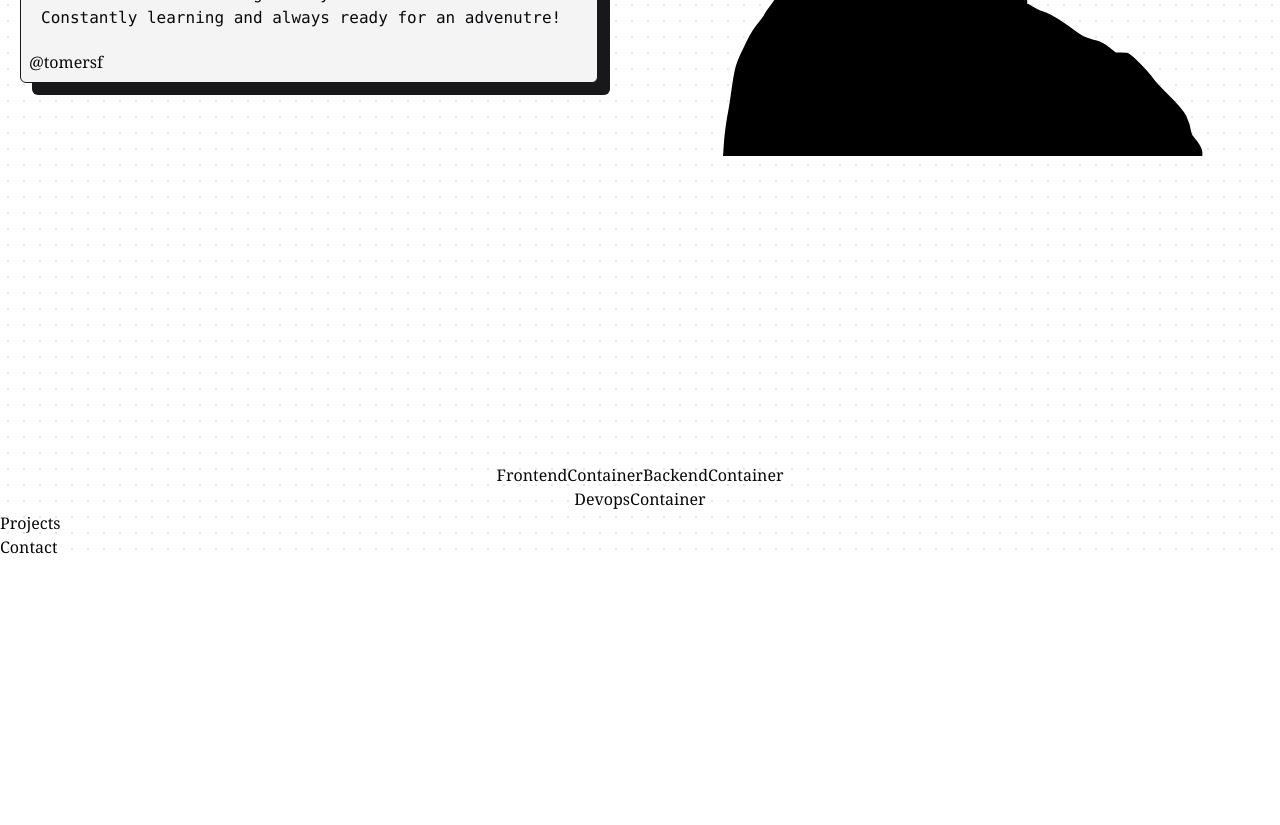
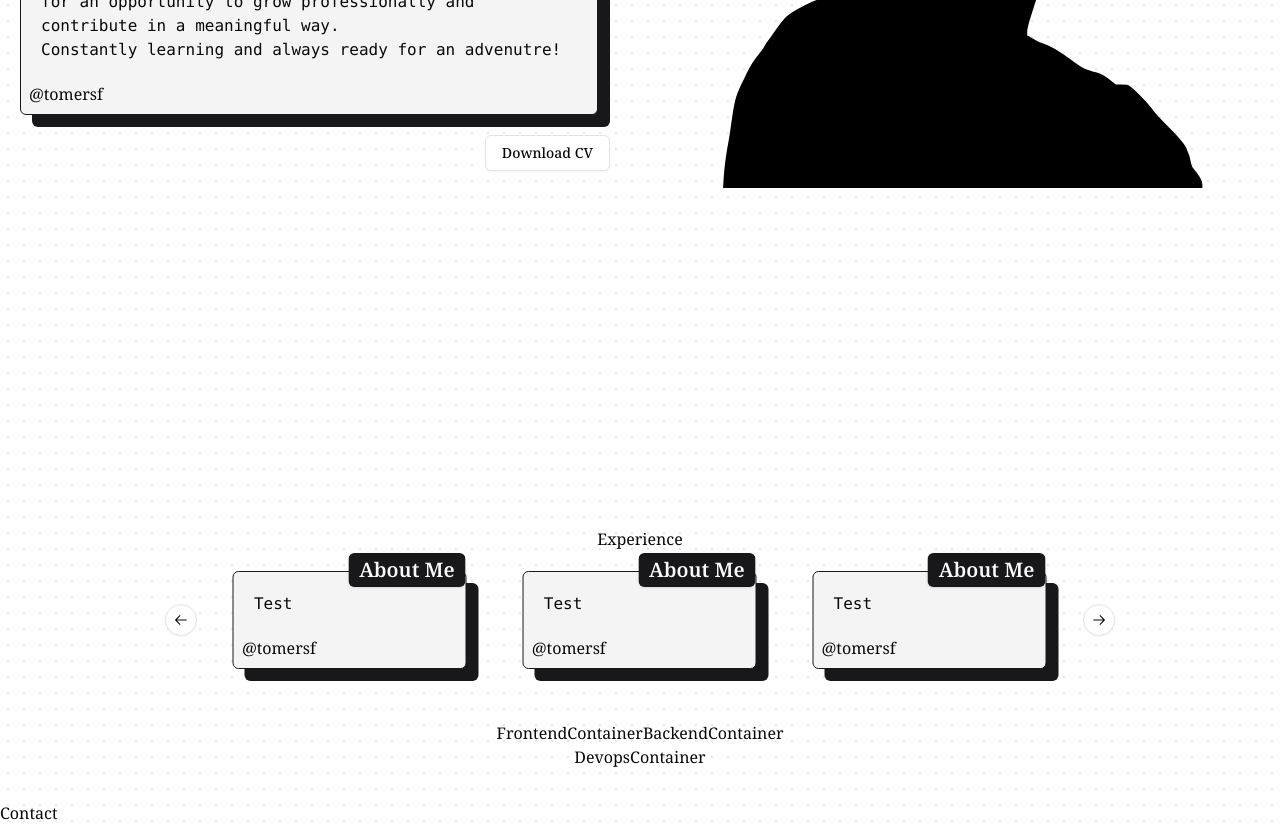
Before and after one commit to tomersf/portfolio, a Next.js app: page / in a window 1280 px wide. Shown: the part 740-1565 px from the top of the page. Before the commit the page ends 1299 px from the top, so only its background shows below. Built offline with nearby package versions, Linux system fonts and the light colour scheme; a web font is replaced by a local one.

Commit message:
fix header z-index, add carousel and resume btn

```diff
--- a/package.json
+++ b/package.json
@@ -18,6 +18,7 @@
     "@radix-ui/react-slot": "^1.0.2",
     "class-variance-authority": "^0.7.0",
     "clsx": "^2.1.0",
+    "embla-carousel-react": "^8.0.2",
     "framer-motion": "^11.0.25",
     "next": "14.1.4",
     "next-themes": "^0.3.0",
--- a/src/app/page.tsx
+++ b/src/app/page.tsx
@@ -1,23 +1,23 @@
 import About from "@/components/sections/about";
 import Contact from "@/components/sections/contact";
 import Hero from "@/components/sections/hero";
-import Projects from "@/components/sections/projects";
+import Experience from "@/components/sections/experience";
 import Skills from "@/components/sections/skills";
 
 export default function Home() {
   return (
-    <main className="min-h-screen bg-[radial-gradient(#e5e7eb_1px,transparent_1px)] [background-size:16px_16px] dark:[background-size:0px_0px] -z-20">
-      <section className="h-[20vh] md:h-[35vh] lg:h-[55vh]">
+    <main className="min-h-screen bg-[radial-gradient(#e5e7eb_1px,transparent_1px)] [background-size:16px_16px] dark:[background-size:0px_0px] -z-20 flex flex-col gap-24 md:gap-8">
+      <section className="md:h-[35vh] lg:h-[55vh]">
         <Hero />
       </section>
-      <section className="" id="about">
+      <section className="max-h-[800px]" id="about">
         <About />
+      </section>
+      <section className="" id="projects">
+        <Experience />
       </section>
       <section className="" id="skills">
         <Skills />
-      </section>
-      <section className="" id="projects">
-        <Projects />
       </section>
       <section className="" id="contact">
         <Contact />
--- /dev/null
+++ b/src/components/containers/experience.tsx
@@ -0,0 +1,10 @@
+import React from "react";
+import Container from "../container";
+
+type Props = {};
+
+const ExperienceContainer = (props: Props) => {
+  return <Container body={"Test"} badge="About Me" footer="@tomersf" />;
+};
+
+export default ExperienceContainer;
--- a/src/components/header.tsx
+++ b/src/components/header.tsx
@@ -6,7 +6,7 @@
 
 const Header = () => {
   return (
-    <header className="sticky top-0 z-50 w-full border-b border-border/40 bg-background/95 backdrop-blur supports-[backdrop-filter]:bg-background/60">
+    <header className="sticky top-0 z-[100] w-full border-b border-border/40 bg-background/95 backdrop-blur supports-[backdrop-filter]:bg-background/60">
       <div className="flex md:pr-5">
         <div className="flex flex-grow">
           <div className="">
--- /dev/null
+++ b/src/components/resume-button.tsx
@@ -0,0 +1,16 @@
+"use client";
+
+import React from "react";
+import { Button } from "./ui/button";
+
+const ResumeButton = () => {
+  return (
+    <div className="rounded-md">
+      <a href="/resume.pdf">
+        <Button variant="outline">Download CV</Button>
+      </a>
+    </div>
+  );
+};
+
+export default ResumeButton;
--- a/src/components/sections/about.tsx
+++ b/src/components/sections/about.tsx
@@ -1,19 +1,20 @@
-"use client";
 import React from "react";
 import TomerSvg from "../self-portrait-svg";
 import AboutContainer from "../containers/about";
+import ResumeButton from "../resume-button";
 
-type Props = {};
-
-const About = (props: Props) => {
+const About = () => {
   return (
-    <div className="flex gap-11 ">
-      <div className="w-full ">
+    <div className="flex gap-11">
+      <div className="w-full flex flex-col items-center md:items-end">
         <div>
           <AboutContainer />
         </div>
+        <div className="relative flex justify-end  md:pr-2">
+          <ResumeButton />
+        </div>
       </div>
-      <div className="md:flex w-full h-full hidden">
+      <div className="md:flex w-full hidden">
         <div className="w-full">
           <TomerSvg />
         </div>
--- /dev/null
+++ b/src/components/sections/experience.tsx
@@ -0,0 +1,35 @@
+import React from "react";
+
+import {
+  Carousel,
+  CarouselContent,
+  CarouselItem,
+  CarouselNext,
+  CarouselPrevious,
+} from "@/components/ui/carousel";
+import ExperienceContainer from "../containers/experience";
+
+export default function Experience() {
+  return (
+    <div className="flex flex-col items-center justify-center">
+      <h1>Experience</h1>
+      <div className="w-2/3">
+        <Carousel
+          opts={{
+            loop: true,
+          }}
+        >
+          <CarouselContent>
+            {Array.from({ length: 5 }).map((_, index) => (
+              <CarouselItem key={index} className="md:basis-1/2 lg:basis-1/3">
+                <ExperienceContainer />
+              </CarouselItem>
+            ))}
+          </CarouselContent>
+          <CarouselPrevious />
+          <CarouselNext />
+        </Carousel>
+      </div>
+    </div>
+  );
+}
--- a/src/components/sections/projects.tsx
+++ /dev/null
@@ -1,9 +0,0 @@
-import React from "react";
-
-type Props = {};
-
-const Projects = (props: Props) => {
-  return <div>Projects</div>;
-};
-
-export default Projects;
--- /dev/null
+++ b/src/components/ui/carousel.tsx
@@ -0,0 +1,262 @@
+"use client"
+
+import * as React from "react"
+import { ArrowLeftIcon, ArrowRightIcon } from "@radix-ui/react-icons"
+import useEmblaCarousel, {
+  type UseEmblaCarouselType,
+} from "embla-carousel-react"
+
+import { cn } from "@/lib/utils"
+import { Button } from "@/components/ui/button"
+
+type CarouselApi = UseEmblaCarouselType[1]
+type UseCarouselParameters = Parameters<typeof useEmblaCarousel>
+type CarouselOptions = UseCarouselParameters[0]
+type CarouselPlugin = UseCarouselParameters[1]
+
+type CarouselProps = {
+  opts?: CarouselOptions
+  plugins?: CarouselPlugin
+  orientation?: "horizontal" | "vertical"
+  setApi?: (api: CarouselApi) => void
+}
+
+type CarouselContextProps = {
+  carouselRef: ReturnType<typeof useEmblaCarousel>[0]
+  api: ReturnType<typeof useEmblaCarousel>[1]
+  scrollPrev: () => void
+  scrollNext: () => void
+  canScrollPrev: boolean
+  canScrollNext: boolean
+} & CarouselProps
+
+const CarouselContext = React.createContext<CarouselContextProps | null>(null)
+
+function useCarousel() {
+  const context = React.useContext(CarouselContext)
+
+  if (!context) {
+    throw new Error("useCarousel must be used within a <Carousel />")
+  }
+
+  return context
+}
+
+const Carousel = React.forwardRef<
+  HTMLDivElement,
+  React.HTMLAttributes<HTMLDivElement> & CarouselProps
+>(
+  (
+    {
+      orientation = "horizontal",
+      opts,
+      setApi,
+      plugins,
+      className,
+      children,
+      ...props
+    },
+    ref
+  ) => {
+    const [carouselRef, api] = useEmblaCarousel(
+      {
+        ...opts,
+        axis: orientation === "horizontal" ? "x" : "y",
+      },
+      plugins
+    )
+    const [canScrollPrev, setCanScrollPrev] = React.useState(false)
+    const [canScrollNext, setCanScrollNext] = React.useState(false)
+
+    const onSelect = React.useCallback((api: CarouselApi) => {
+      if (!api) {
+        return
+      }
+
+      setCanScrollPrev(api.canScrollPrev())
+      setCanScrollNext(api.canScrollNext())
+    }, [])
+
+    const scrollPrev = React.useCallback(() => {
+      api?.scrollPrev()
+    }, [api])
+
+    const scrollNext = React.useCallback(() => {
+      api?.scrollNext()
+    }, [api])
+
+    const handleKeyDown = React.useCallback(
+      (event: React.KeyboardEvent<HTMLDivElement>) => {
+        if (event.key === "ArrowLeft") {
+          event.preventDefault()
+          scrollPrev()
+        } else if (event.key === "ArrowRight") {
+          event.preventDefault()
+          scrollNext()
+        }
+      },
+      [scrollPrev, scrollNext]
+    )
+
+    React.useEffect(() => {
+      if (!api || !setApi) {
+        return
+      }
+
+      setApi(api)
+    }, [api, setApi])
+
+    React.useEffect(() => {
+      if (!api) {
+        return
+      }
+
+      onSelect(api)
+      api.on("reInit", onSelect)
+      api.on("select", onSelect)
+
+      return () => {
+        api?.off("select", onSelect)
+      }
+    }, [api, onSelect])
+
+    return (
+      <CarouselContext.Provider
+        value={{
+          carouselRef,
+          api: api,
+          opts,
+          orientation:
+            orientation || (opts?.axis === "y" ? "vertical" : "horizontal"),
+          scrollPrev,
+          scrollNext,
+          canScrollPrev,
+          canScrollNext,
+        }}
+      >
+        <div
+          ref={ref}
+          onKeyDownCapture={handleKeyDown}
+          className={cn("relative", className)}
+          role="region"
+          aria-roledescription="carousel"
+          {...props}
+        >
+          {children}
+        </div>
+      </CarouselContext.Provider>
+    )
+  }
+)
+Carousel.displayName = "Carousel"
+
+const CarouselContent = React.forwardRef<
+  HTMLDivElement,
+  React.HTMLAttributes<HTMLDivElement>
+>(({ className, ...props }, ref) => {
+  const { carouselRef, orientation } = useCarousel()
+
+  return (
+    <div ref={carouselRef} className="overflow-hidden">
+      <div
+        ref={ref}
+        className={cn(
+          "flex",
+          orientation === "horizontal" ? "-ml-4" : "-mt-4 flex-col",
+          className
+        )}
+        {...props}
+      />
+    </div>
+  )
+})
+CarouselContent.displayName = "CarouselContent"
+
+const CarouselItem = React.forwardRef<
+  HTMLDivElement,
+  React.HTMLAttributes<HTMLDivElement>
+>(({ className, ...props }, ref) => {
+  const { orientation } = useCarousel()
+
+  return (
+    <div
+      ref={ref}
+      role="group"
+      aria-roledescription="slide"
+      className={cn(
+        "min-w-0 shrink-0 grow-0 basis-full",
+        orientation === "horizontal" ? "pl-4" : "pt-4",
+        className
+      )}
+      {...props}
+    />
+  )
+})
+CarouselItem.displayName = "CarouselItem"
+
+const CarouselPrevious = React.forwardRef<
+  HTMLButtonElement,
+  React.ComponentProps<typeof Button>
+>(({ className, variant = "outline", size = "icon", ...props }, ref) => {
+  const { orientation, scrollPrev, canScrollPrev } = useCarousel()
+
+  return (
+    <Button
+      ref={ref}
+      variant={variant}
+      size={size}
+      className={cn(
+        "absolute  h-8 w-8 rounded-full",
+        orientation === "horizontal"
+          ? "-left-12 top-1/2 -translate-y-1/2"
+          : "-top-12 left-1/2 -translate-x-1/2 rotate-90",
+        className
+      )}
+      disabled={!canScrollPrev}
+      onClick={scrollPrev}
+      {...props}
+    >
+      <ArrowLeftIcon className="h-4 w-4" />
+      <span className="sr-only">Previous slide</span>
+    </Button>
+  )
+})
+CarouselPrevious.displayName = "CarouselPrevious"
+
+const CarouselNext = React.forwardRef<
+  HTMLButtonElement,
+  React.ComponentProps<typeof Button>
+>(({ className, variant = "outline", size = "icon", ...props }, ref) => {
+  const { orientation, scrollNext, canScrollNext } = useCarousel()
+
+  return (
+    <Button
+      ref={ref}
+      variant={variant}
+      size={size}
+      className={cn(
+        "absolute h-8 w-8 rounded-full",
+        orientation === "horizontal"
+          ? "-right-12 top-1/2 -translate-y-1/2"
+          : "-bottom-12 left-1/2 -translate-x-1/2 rotate-90",
+        className
+      )}
+      disabled={!canScrollNext}
+      onClick={scrollNext}
+      {...props}
+    >
+      <ArrowRightIcon className="h-4 w-4" />
+      <span className="sr-only">Next slide</span>
+    </Button>
+  )
+})
+CarouselNext.displayName = "CarouselNext"
+
+export {
+  type CarouselApi,
+  Carousel,
+  CarouselContent,
+  CarouselItem,
+  CarouselPrevious,
+  CarouselNext,
+}
```
Also changed, not shown: 1 other file (tests, documents, lock files or other folders).
